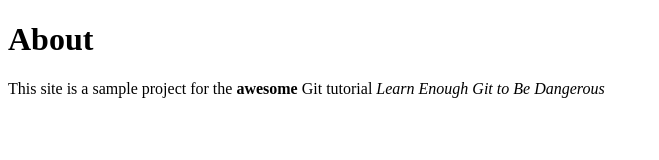
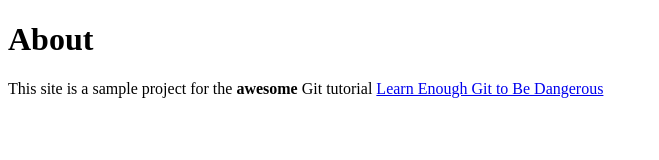
Before and after one commit to jkengelhart/website, a plain HTML site: page about.html in a window 1280 px wide. Shown: the whole page, without its empty margins (0-659 px from the left). Drawn offline with Linux system fonts and the light colour scheme.

Commit message:
Add link to about page

```diff
--- a/about.html
+++ b/about.html
@@ -7,7 +7,7 @@
     <h1>About</h1>
     <p>
     This site is a sample project for the <strong>awesome</strong>
-    Git tutorial <em>Learn Enough Git to Be Dangerous</em>
+    Git tutorial <a href="http://learnenough.com/git-tutorial">Learn Enough Git to Be Dangerous</a>
     </p>
   </body>
 </html>
```
